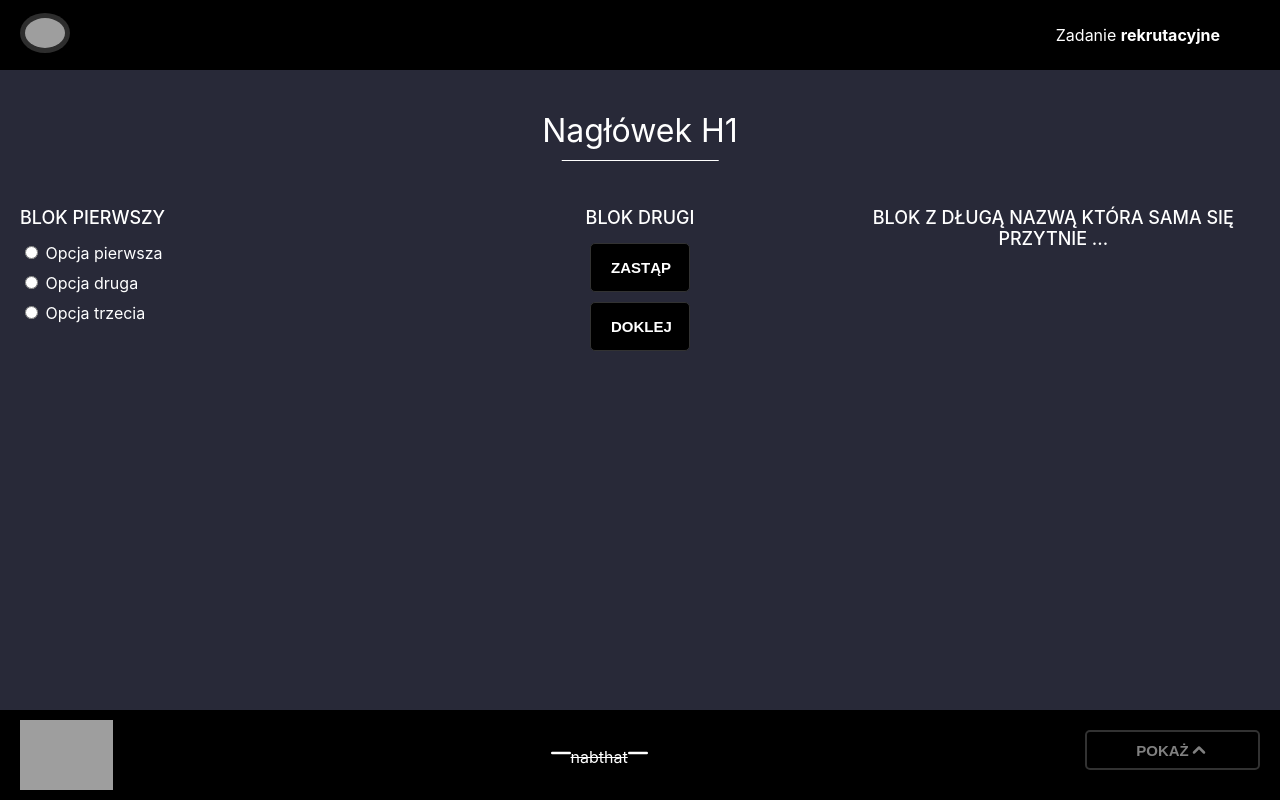
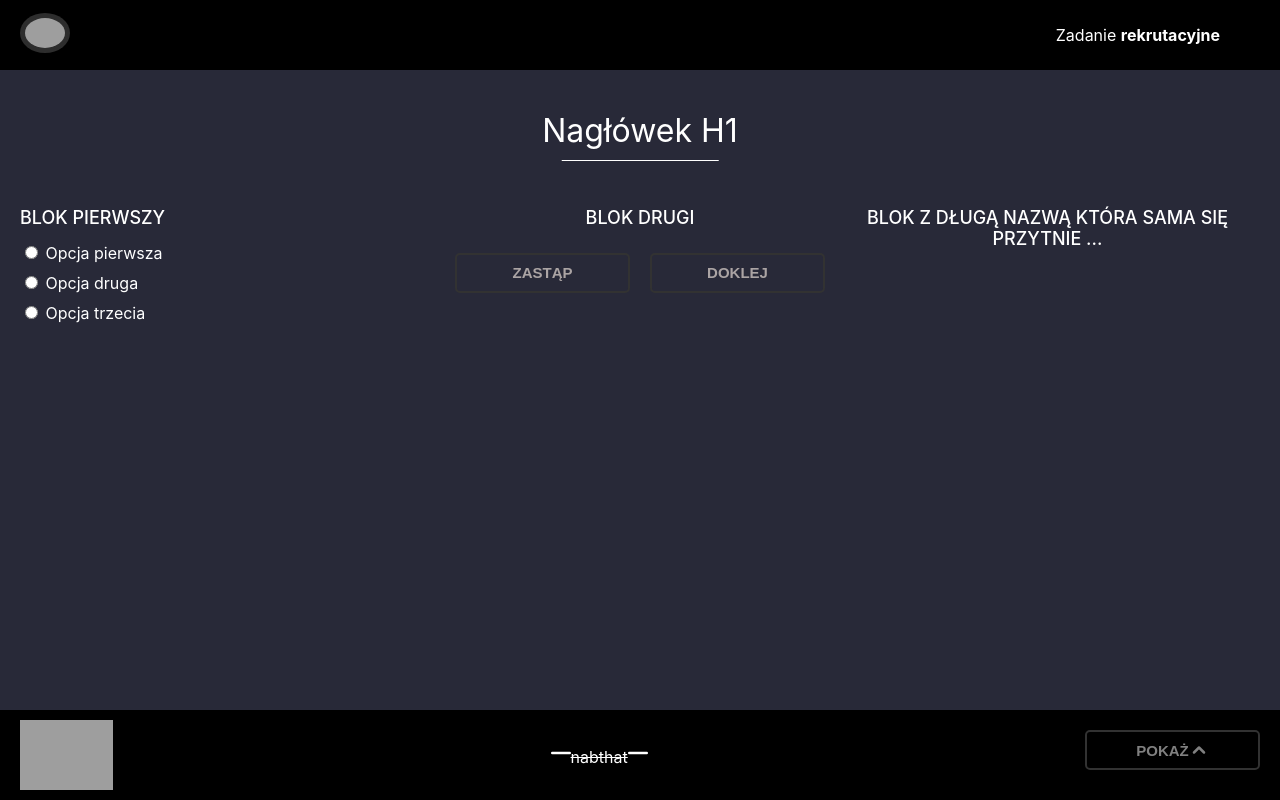
Before and after one commit to Pepko0/ProfileIT, a React (Create React App) app: page / in a window 1280 px wide. Built offline with nearby package versions, Linux system fonts and the light colour scheme; grey boxes are pictures that could not be loaded; the HTML template or start-up script is replaced by a standard one.

Commit message:
acdded styles to buttons for BLOK DRUGI

```diff
--- a/src/common/Section/Content/index.js
+++ b/src/common/Section/Content/index.js
@@ -1,4 +1,3 @@
-
 import React, { useState, useEffect } from "react";
 import { useNavigate } from "react-router-dom";
 import {
@@ -14,8 +13,8 @@ import {
   Footer,
   FooterText,
   BlockFooter,
+  BlockMoreRight,
 } from "./styled.js";
-
 
 const Content = ({
   footerText,
@@ -31,7 +30,7 @@ const Content = ({
     fetch(`${process.env.PUBLIC_URL}/texts.json`)
       .then((response) => {
         if (!response.ok) {
-          throw new Error('Network response was not ok');
+          throw new Error("Network response was not ok");
         }
         return response.json();
       })
@@ -121,6 +120,7 @@ const Content = ({
         </BlockLeft>
         <BlockRight>
           <Title>BLOK DRUGI</Title>
+          <BlockMoreRight>
             <Label>
               <Button onClick={handleReplaceClick}>
                 <ButtonParagraph>ZASTĄP</ButtonParagraph>
@@ -131,6 +131,7 @@ const Content = ({
                 <ButtonParagraph>DOKLEJ</ButtonParagraph>
               </Button>
             </Label>
+          </BlockMoreRight>
         </BlockRight>
         <BlockFooter>
           <Title>BLOK Z DŁUGĄ NAZWĄ KTÓRA SAMA SIĘ PRZYTNIE ...</Title>
--- a/src/common/Section/Content/styled.js
+++ b/src/common/Section/Content/styled.js
@@ -41,14 +41,19 @@ export const BlockLeft = styled.div`
 `;
 
 export const BlockRight = styled.div`
-  display: flex;
-  flex-direction: column;
-  //border: solid;
-  width: 100%;
-  text-align: Right;
+  text-align: right;
 
   @media (min-width: ${({ theme }) => theme.breakpoint.phone}) {
     text-align: center;
+    flex-direction: column;
+  }
+`;
+
+export const BlockMoreRight = styled.div`
+
+  @media (min-width: ${({ theme }) => theme.breakpoint.phone}) {
+    display: flex;
+    flex-direction: row;
   }
 `;
 
@@ -71,30 +76,37 @@ export const Label = styled.label`
 `;
 
 export const Button = styled.button`
+  width: 175px;
+  min-height: 40px;
+  margin-bottom: 10px;
+  border-radius: 5px;
+  background-color: transparent;
+  color: ${({ theme }) => theme.color.mineShaft};
+  border: solid 2px;
+  display: flex;
+  align-items: center;
 
 
-  max-width: 100px;
-  min-height: 40px;
-  padding:0px 20px;
+  @media (min-width: ${({ theme }) => theme.breakpoint.phone}) {
+    margin: 10px;
 
-  border-radius: 5px;
-  background-color: ${({ theme }) => theme.color.black};
-  color: white;
-  color: ${({ theme }) => theme.color.mineShaft};
-  border: solid 0.3px;
 
-  &:hover{
+
+    &:hover {
     cursor: pointer;
   }
+  }
+
 
 `;
 
 export const ButtonParagraph = styled.p`
+  display: flex;
   font-weight: bold;
+  align-items: center;
   font-size: 15px;
-  //margin: auto;
-  text-align: center;
-  color: white;
+  margin: auto;
+  color: ${({ theme }) => theme.color.silverChalice};
 `;
 
 export const Footer = styled.div`
--- a/src/theme.js
+++ b/src/theme.js
@@ -2,6 +2,7 @@ export const theme = {
     color: {
         black: "#000000",
         mineShaft: "#323232",
+        silverChalice: "#aba4a4",
 
 
         white: "#FFFFFF",
```
Lines whose indentation alone changed are shown as unchanged.
